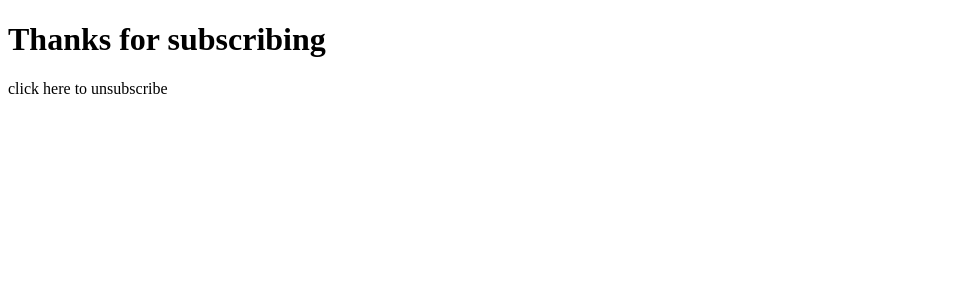
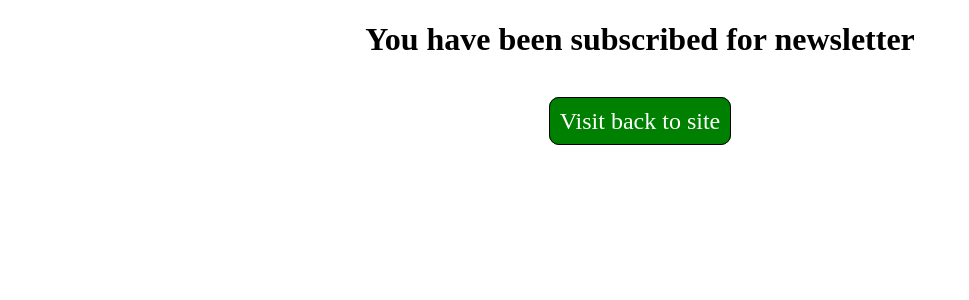
Before and after one commit to anilthapa44600/portfolio_project, a Django app: template portfolio/templates/portfolio/subscribe.html in a window 1280 px wide. Shown: the top 300 px of the page, without its empty margins (0-969 px from the left). Run offline with Django 3.2, Linux system fonts and the light colour scheme; the template is opened without the code that fills it, so the values that code supplies are empty.

Commit message:
mailing feature added

```diff
--- a/portfolio/templates/portfolio/subscribe.html
+++ b/portfolio/templates/portfolio/subscribe.html
@@ -2,10 +2,35 @@
 <html lang="en">
 <head>
     <meta charset="UTF-8">
-    <title>Title</title>
+    <meta name="viewport" content="width=device-width, initial-scale=1.0">
+    <title>document</title>
+    <style>
+        body{
+            overflow: hidden;
+        }
+        h1, p {
+            text-align:center;
+        }
+        h1{
+            margin-bottom: 50px;
+        }
+        a{
+           background-color: green;
+           font-size: 24px;
+           color: white;
+           text-decoration: none;
+           border: 1px solid black;
+           border-radius: 10px;
+           padding: 10px;
+        }
+    </style>
 </head>
 <body>
-<H1> Thanks for subscribing</h1>
-<a>click here </a>to unsubscribe
+    <div>
+        <h1>You have been subscribed for newsletter</h1>
+        <p>
+        <a href="https://google.com" target="_blank" >Visit back to site</a>
+        </p>
+    </div>
 </body>
 </html>
```
Also changed, not shown: portfolio/templates/portfolio/news.html (deleted, +0 -10 lines), portfolio/templates/portfolio/thanks.html (deleted, +0 -10 lines), portfolio/views.py (+14 -0 lines), db.sqlite3.
